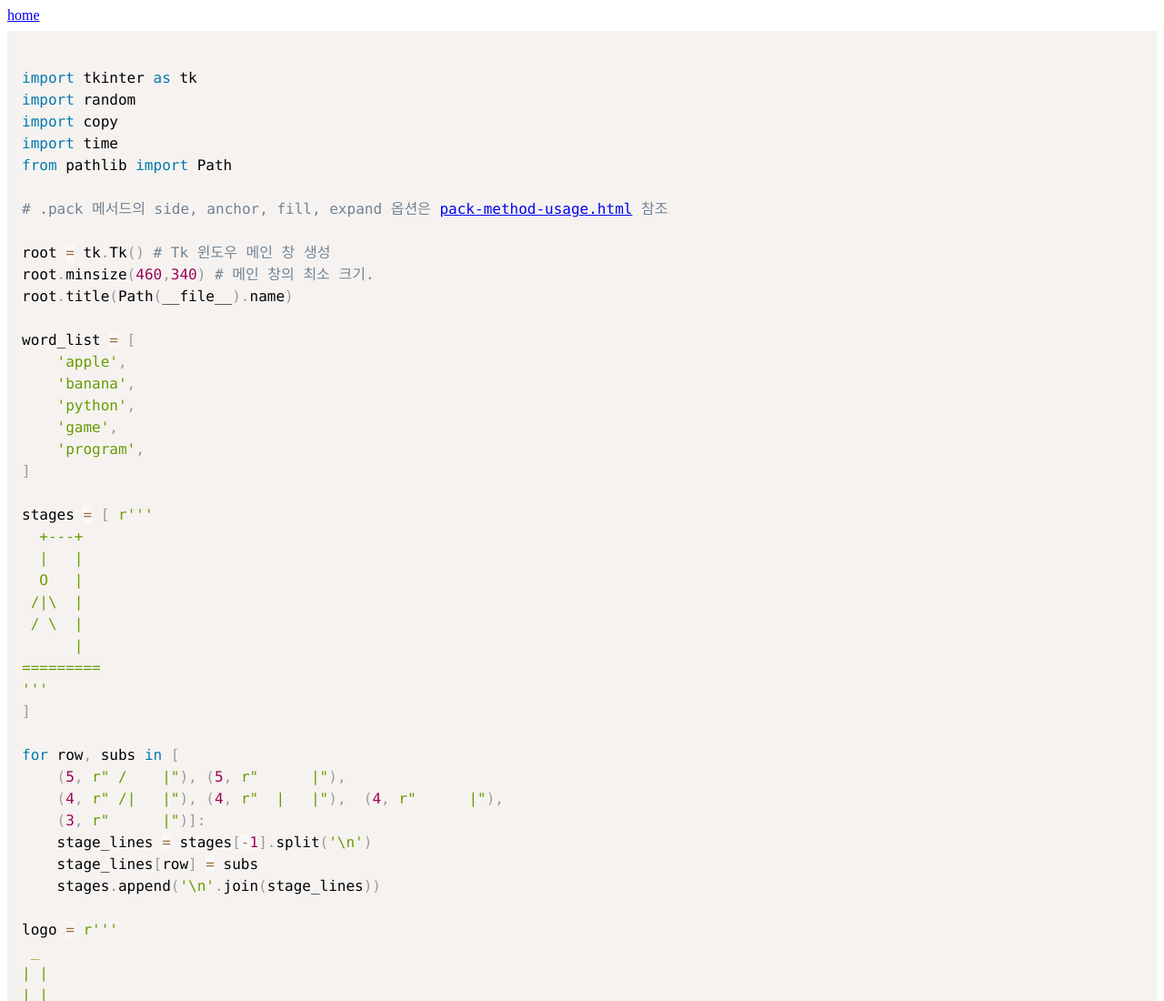
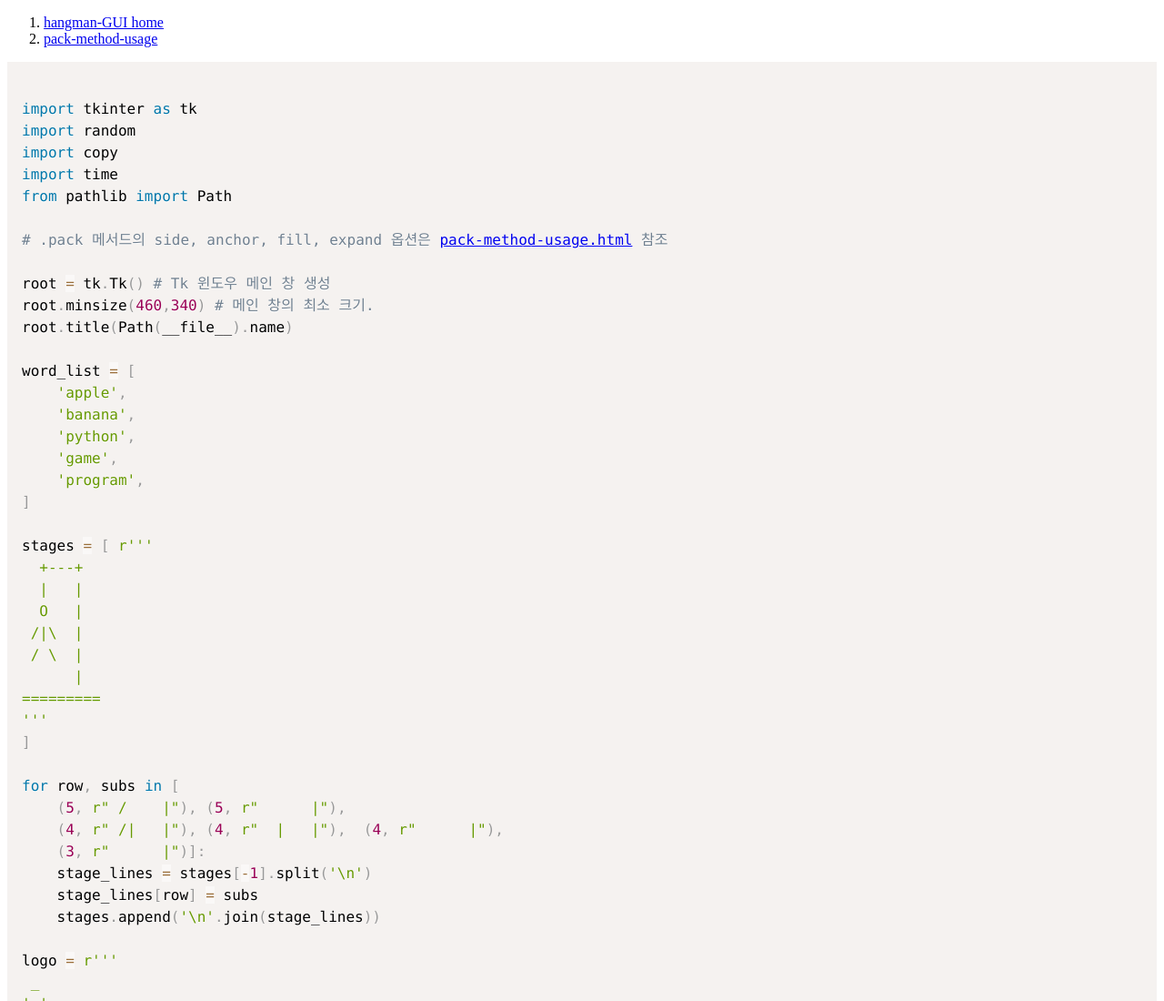
Before and after one commit to yssgo/hangman-GUI, a plain HTML site: page docs/index.html in a window 1280 px wide. Shown: the top 1100 px of the page at 91% size. Drawn offline with Linux system fonts and the light colour scheme.

Commit message:
Update index.html

```diff
--- a/docs/index.html
+++ b/docs/index.html
@@ -11,7 +11,12 @@
 
 <body>
 
-  <nav><a href="https://github.com/yssgo/hangman-GUI">home</a></nav>
+  <nav>
+    <ol>
+      <li><a href="https://github.com/yssgo/hangman-GUI">hangman-GUI home</a></li>
+      <li><a href="https://github.com/yssgo/hangman-GUI/blob/main/docs/pack-method-usage.md">pack-method-usage</a></li>
+    </ol>
+  </nav>
   <pre id="code" class="language-python"><code>
 import tkinter as tk
 import random
```
